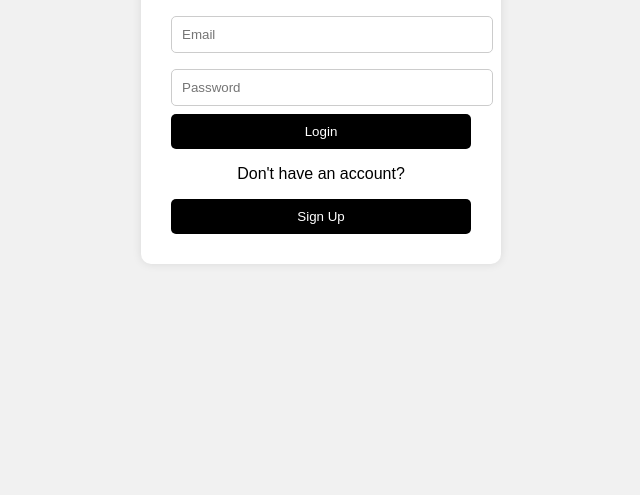
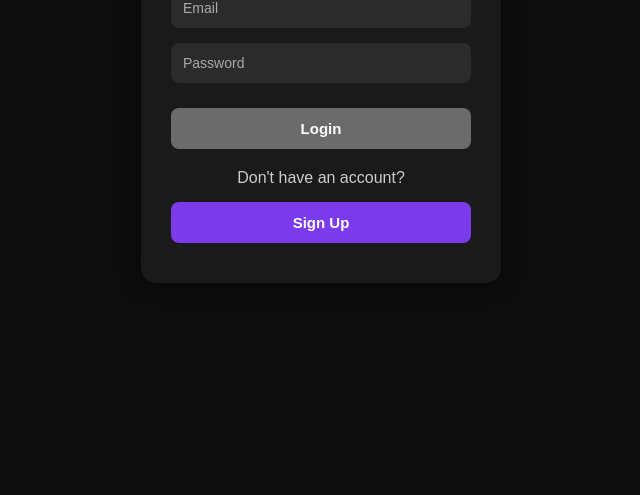
Before and after one commit to asi4/wedding-rsvp-admin, a website: page src/services/login.html in a window 1280 px wide. Shown: the part 321-816 px from the top of the page, without its empty margins (319-959 px from the left). Drawn offline with Linux system fonts and the light colour scheme; files that its build step writes are made by us from their sources.

Commit message:
update login.html * signup.html css styles

```diff
--- a/src/services/login.html
+++ b/src/services/login.html
@@ -5,9 +5,14 @@
     <meta name="viewport" content="width=device-width, initial-scale=1.0"/>
     <title>Admin Login</title>
     <style>
+        * {
+            box-sizing: border-box;
+        }
+
         body {
+            margin: 0;
             font-family: Arial, sans-serif;
-            background: #f1f1f1;
+            background: #0d0d0d;
             display: flex;
             justify-content: center;
             align-items: center;
@@ -15,39 +20,68 @@
         }
 
         .login-container {
-            background: white;
-            padding: 30px;
-            border-radius: 10px;
-            box-shadow: 0px 0px 10px rgba(0,0,0,0.1);
-            width: 300px;
+            background: #1a1a1a;
+            padding: 40px 30px;
+            border-radius: 15px;
+            box-shadow: 0 0 20px rgba(0,0,0,0.5);
+            width: 100%;
+            max-width: 360px;
             text-align: center;
+        }
+
+        h2 {
+            color: #ffffff;
+            margin-bottom: 25px;
         }
 
         input {
             width: 100%;
-            padding: 10px;
-            margin: 8px 0;
-            border: 1px solid #ccc;
-            border-radius: 5px;
+            padding: 12px;
+            margin-bottom: 15px;
+            border: none;
+            border-radius: 8px;
+            background-color: #2b2b2b;
+            color: white;
+            font-size: 14px;
         }
 
-        button {
-            width: 100%;
-            padding: 10px;
-            background: black;
-            color: white;
-            border: none;
-            border-radius: 5px;
-            cursor: pointer;
+        input::placeholder {
+            color: #aaa;
         }
 
-        button:hover {
-            background: #333;
+        .btn {
+            width: 100%;
+            padding: 12px;
+            margin-top: 10px;
+            border: none;
+            border-radius: 8px;
+            font-weight: bold;
+            cursor: pointer;
+            font-size: 15px;
         }
 
-        .error {
-            color: red;
-            margin-top: 10px;
+        .btn-login {
+            background-color: #6b6b6b;
+            color: white;
+        }
+
+        .btn-login:hover {
+            background-color: #808080;
+        }
+
+        .btn-signup {
+            background-color: #7c3aed;
+            color: white;
+        }
+
+        .btn-signup:hover {
+            background-color: #a78bfa;
+        }
+
+        p {
+            margin-top: 20px;
+            margin-bottom: 5px;
+            color: #ccc;
         }
     </style>
 </head>
@@ -57,10 +91,9 @@
     <form id="loginForm">
         <input type="email" id="email" placeholder="Email" required />
         <input type="password" id="password" placeholder="Password" required />
-        <button type="submit">Login</button>
-        <div class="error" id="errorMessage"></div>
+        <button type="submit" class="btn btn-login">Login</button>
         <p>Don't have an account?</p>
-        <button onclick="window.location.href='signup.html'">Sign Up</button>
+        <button type="button" class="btn btn-signup" onclick="window.location.href='signup.html'">Sign Up</button>
     </form>
 </div>
 
```
Also changed, not shown: src/services/signup.html (+43 -16 lines).
